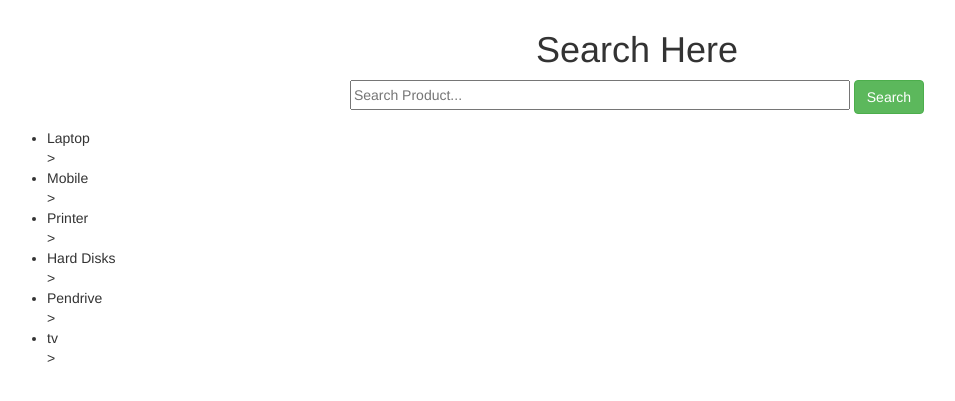
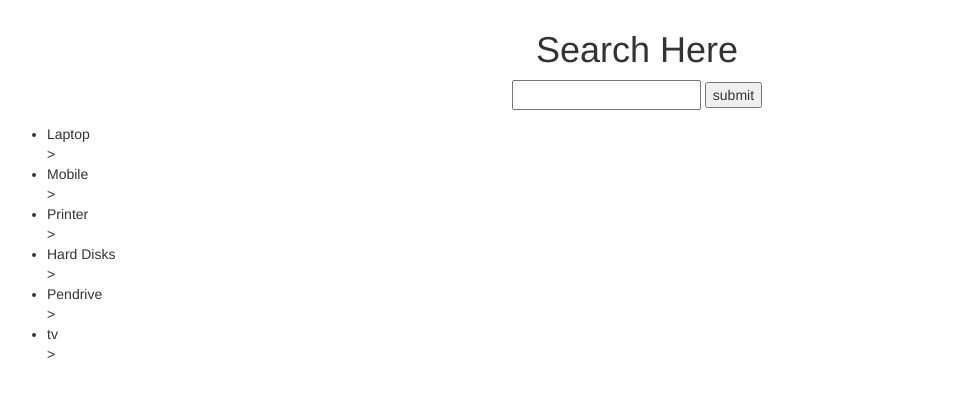
Before and after one commit to mnojha/WebSearch, a Django app: page / in a window 1280 px wide. Shown: the top 401 px of the page, without its empty margins (3-958 px from the left). Run offline with Django 3.2, Linux system fonts and the light colour scheme; data comes from the database, SQL or seed files in the repository; both versions use the stored data as it was after the commit; some libraries are stand-ins or nearby versions.

Commit message:
initial commit

```diff
--- a/searchEngine/mysearch/templates/mysearch/index.html
+++ b/searchEngine/mysearch/templates/mysearch/index.html
@@ -32,9 +32,9 @@
     <body>
         <div class="header">
             <h1>Search Here</h1>
-            <form class="form-search">
-                <input id="search-box" type="text" name="Product" value="{{ Product.product_name }}" class="search-Product" placeholder="Search Product..."/>
-                <input type="submit" value="Search" class="btn btn-success inline"/>
+            <form method="GET" action="{% url 'search' %}">
+                <input id="search" type="text" name="search"  />
+                <input type="submit" value="submit" />
             </form>
         </div>
 
@@ -48,6 +48,7 @@
 
 
 
+
     </body>
 
 
--- a/searchEngine/mysearch/urls.py
+++ b/searchEngine/mysearch/urls.py
@@ -4,4 +4,5 @@ from . import views
 urlpatterns = [
 	path('', views.indexView, name = "index"),
 	path('<int:product_id>/', views.detail, name='detail'),
+	path('search', views.search, name='search')
 ]
--- a/searchEngine/mysearch/views.py
+++ b/searchEngine/mysearch/views.py
@@ -2,6 +2,7 @@ from django.shortcuts import render, HttpResponse
 from django.http import HttpResponse
 from django.template import loader
 from .models import Product
+
 
 # Create your views here.
 def indexView(request):
@@ -25,3 +26,15 @@ def detail(request, product_id):
 	Product = get_object_or_404(Product, pk=product_id)
 	return render(request, 'mysearch/detail.html', {'product': product})
 #	return HttpResponse("looking at product %s." % product_id)
+
+def search(request):
+	#import pdb;pdb.set_trace()
+	#product_name = request.GET['keyword']
+	#product_name = input.get_attribute('value')
+	product_name = request.GET.get('search', 'this is default')
+	my_product = Product.objects.filter(product_name=product_name)
+	#description = Product.objects.filter(product_name=product_name).values_list('description')
+	#description = name.filter(description = name)
+	#description = Product.objects.filter(description='name')
+	#description = Product.objects.all()
+	return render(request, 'mysearch/search.html', context={'my_product' : my_product})
```
Also changed, not shown: searchEngine/mysearch/templates/mysearch/search.html (added, +7 -0 lines), searchEngine/db.sqlite3, searchEngine/mysearch/models.py (line endings or trailing spaces).
